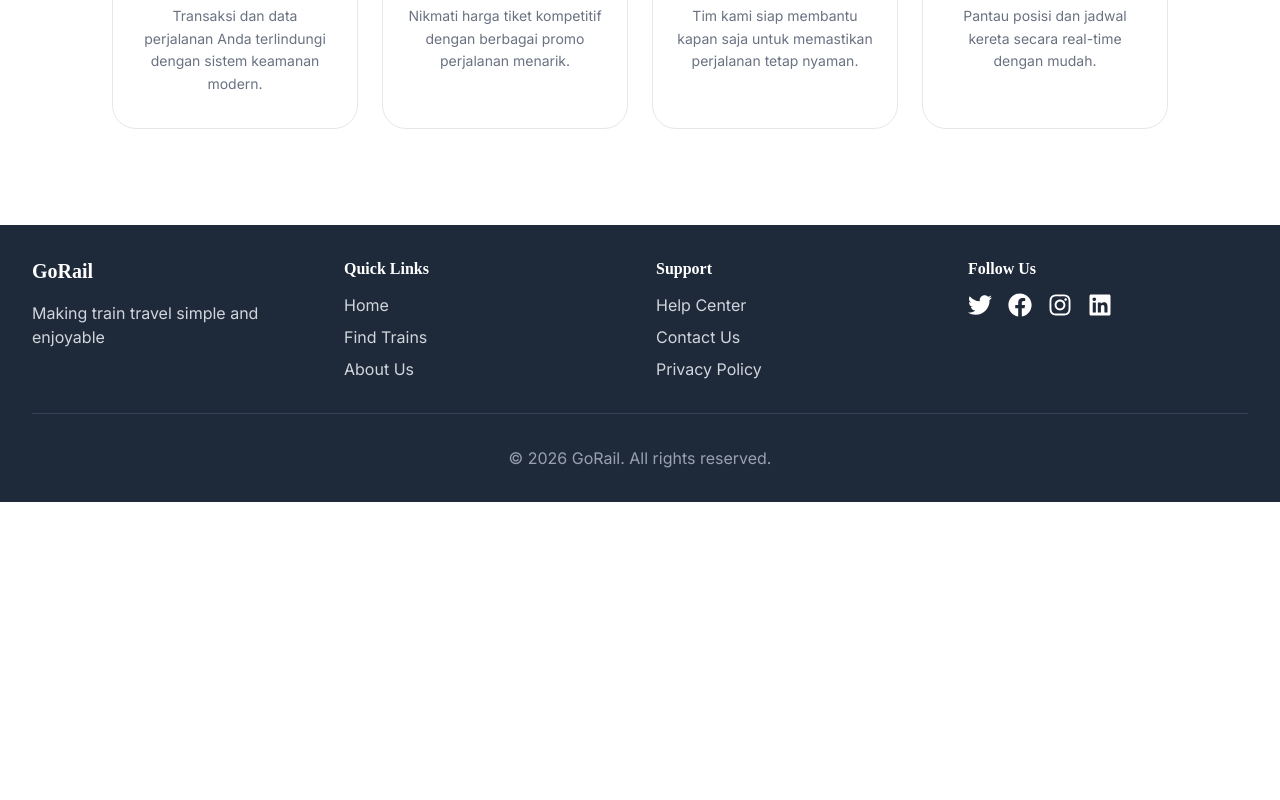
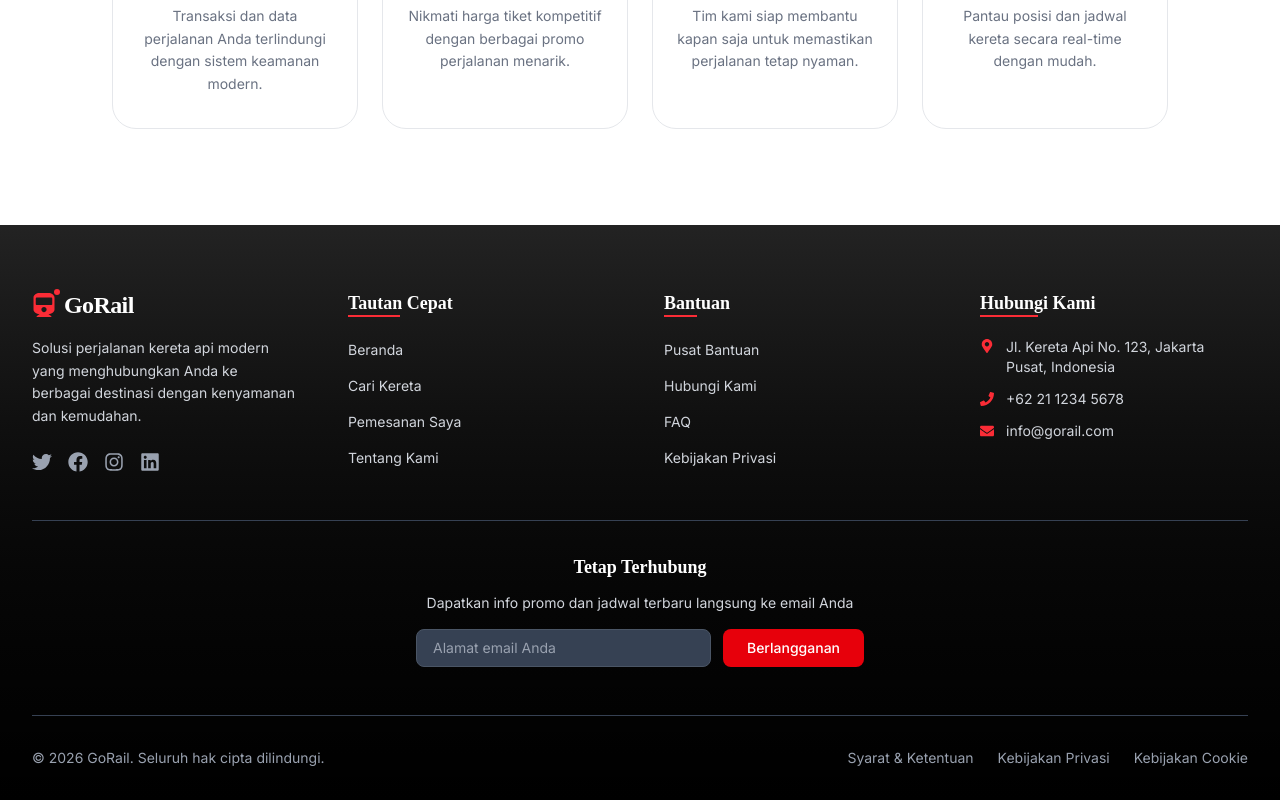
Before and after one commit to genta-bahana-nagari/gorail, a React (Vite) app: page / in a window 1280 px wide. Shown: the part 1308-2108 px from the top of the page. Before the commit the page ends 1810 px from the top, so only its background shows below. Built offline with nearby package versions, Linux system fonts and the light colour scheme.

Commit message:
feat: full feature of Footer, improve major styling

```diff
--- a/src/components/layout/Footer.jsx
+++ b/src/components/layout/Footer.jsx
@@ -1,70 +1,207 @@
-import { FaTwitter, FaFacebook, FaInstagram, FaLinkedin } from "react-icons/fa";
+import {
+  FaTwitter,
+  FaFacebook,
+  FaInstagram,
+  FaLinkedin,
+  FaTrain,
+  FaEnvelope,
+  FaPhone,
+  FaMapMarkerAlt,
+} from "react-icons/fa";
 
 const Footer = () => {
   const currentYear = new Date().getFullYear();
 
   return (
-    <footer className="bg-gray-800 text-white py-8">
+    <footer className="bg-linear-to-b from-neutral-900/95 to-black text-white pt-16 pb-8">
       <div className="max-w-7xl mx-auto px-4 sm:px-6 lg:px-8">
-        <div className="grid grid-cols-1 md:grid-cols-4 gap-8">
+        {/* Main Footer Content */}
+        <div className="grid grid-cols-1 md:grid-cols-2 lg:grid-cols-4 gap-10 lg:gap-12">
+          {/* Brand Section */}
+          <div className="space-y-4">
+            <div className="flex items-center gap-2">
+              <div className="relative">
+                <FaTrain className="text-red-500 text-2xl" />
+                <div className="absolute -top-1 -right-1 w-1.5 h-1.5 bg-red-500 rounded-full"></div>
+              </div>
+              <h3 className="text-2xl font-bold tracking-tight">GoRail</h3>
+            </div>
+            <p className="text-gray-300 text-sm leading-relaxed">
+              Solusi perjalanan kereta api modern yang menghubungkan Anda ke
+              berbagai destinasi dengan kenyamanan dan kemudahan.
+            </p>
+            <div className="flex space-x-4 pt-2">
+              <FaTwitter className="text-xl text-gray-400 hover:text-red-500 cursor-pointer transition-colors duration-300" />
+              <FaFacebook className="text-xl text-gray-400 hover:text-red-500 cursor-pointer transition-colors duration-300" />
+              <FaInstagram className="text-xl text-gray-400 hover:text-red-500 cursor-pointer transition-colors duration-300" />
+              <FaLinkedin className="text-xl text-gray-400 hover:text-red-500 cursor-pointer transition-colors duration-300" />
+            </div>
+          </div>
+
+          {/* Quick Links Section */}
           <div>
-            <h3 className="text-xl font-bold mb-4">GoRail</h3>
-            <p className="text-gray-300">
-              Making train travel simple and enjoyable
-            </p>
-          </div>
-          <div>
-            <h4 className="font-semibold mb-3">Quick Links</h4>
-            <ul className="space-y-2 text-gray-300">
+            <h4 className="text-lg font-semibold mb-5 relative inline-block">
+              Tautan Cepat
+              <span className="absolute bottom-0 left-0 w-1/2 h-0.5 bg-red-500 mt-1"></span>
+            </h4>
+            <ul className="space-y-3">
               <li>
-                <a href="/" className="hover:text-white">
-                  Home
+                <a
+                  href="/"
+                  className="text-gray-300 hover:text-red-500 transition-colors duration-300 text-sm"
+                >
+                  Beranda
                 </a>
               </li>
               <li>
-                <a href="/trains" className="hover:text-white">
-                  Find Trains
+                <a
+                  href="/trains"
+                  className="text-gray-300 hover:text-red-500 transition-colors duration-300 text-sm"
+                >
+                  Cari Kereta
                 </a>
               </li>
               <li>
-                <a href="/about" className="hover:text-white">
-                  About Us
+                <a
+                  href="/my-bookings"
+                  className="text-gray-300 hover:text-red-500 transition-colors duration-300 text-sm"
+                >
+                  Pemesanan Saya
+                </a>
+              </li>
+              <li>
+                <a
+                  href="/about"
+                  className="text-gray-300 hover:text-red-500 transition-colors duration-300 text-sm"
+                >
+                  Tentang Kami
                 </a>
               </li>
             </ul>
           </div>
+
+          {/* Support Section */}
           <div>
-            <h4 className="font-semibold mb-3">Support</h4>
-            <ul className="space-y-2 text-gray-300">
+            <h4 className="text-lg font-semibold mb-5 relative inline-block">
+              Bantuan
+              <span className="absolute bottom-0 left-0 w-1/2 h-0.5 bg-red-500 mt-1"></span>
+            </h4>
+            <ul className="space-y-3">
               <li>
-                <a href="/help" className="hover:text-white">
-                  Help Center
+                <a
+                  href="/help"
+                  className="text-gray-300 hover:text-red-500 transition-colors duration-300 text-sm"
+                >
+                  Pusat Bantuan
                 </a>
               </li>
               <li>
-                <a href="/contact" className="hover:text-white">
-                  Contact Us
+                <a
+                  href="/contact"
+                  className="text-gray-300 hover:text-red-500 transition-colors duration-300 text-sm"
+                >
+                  Hubungi Kami
                 </a>
               </li>
               <li>
-                <a href="/privacy" className="hover:text-white">
-                  Privacy Policy
+                <a
+                  href="/faq"
+                  className="text-gray-300 hover:text-red-500 transition-colors duration-300 text-sm"
+                >
+                  FAQ
+                </a>
+              </li>
+              <li>
+                <a
+                  href="/privacy"
+                  className="text-gray-300 hover:text-red-500 transition-colors duration-300 text-sm"
+                >
+                  Kebijakan Privasi
                 </a>
               </li>
             </ul>
           </div>
+
+          {/* Contact Info Section */}
           <div>
-            <h4 className="font-semibold mb-3">Follow Us</h4>
-            <div className="flex space-x-4">
-              <FaTwitter className="text-2xl hover:text-blue-400 cursor-pointer" />
-              <FaFacebook className="text-2xl hover:text-blue-600 cursor-pointer" />
-              <FaInstagram className="text-2xl hover:text-pink-600 cursor-pointer" />
-              <FaLinkedin className="text-2xl hover:text-blue-500 cursor-pointer" />
+            <h4 className="text-lg font-semibold mb-5 relative inline-block">
+              Hubungi Kami
+              <span className="absolute bottom-0 left-0 w-1/2 h-0.5 bg-red-500 mt-1"></span>
+            </h4>
+            <ul className="space-y-3">
+              <li className="flex items-start gap-3 text-gray-300 text-sm">
+                <FaMapMarkerAlt className="text-red-500 mt-0.5 shrink-0" />
+                <span>Jl. Kereta Api No. 123, Jakarta Pusat, Indonesia</span>
+              </li>
+              <li className="flex items-center gap-3 text-gray-300 text-sm">
+                <FaPhone className="text-red-500 shrink-0" />
+                <a
+                  href="tel:+622112345678"
+                  className="hover:text-red-500 transition-colors"
+                >
+                  +62 21 1234 5678
+                </a>
+              </li>
+              <li className="flex items-center gap-3 text-gray-300 text-sm">
+                <FaEnvelope className="text-red-500 shrink-0" />
+                <a
+                  href="mailto:info@gorail.com"
+                  className="hover:text-red-500 transition-colors"
+                >
+                  info@gorail.com
+                </a>
+              </li>
+            </ul>
+          </div>
+        </div>
+
+        {/* Newsletter Section */}
+        <div className="mt-12 pt-8 border-t border-gray-700">
+          <div className="max-w-2xl mx-auto text-center">
+            <h4 className="text-lg font-semibold mb-3">Tetap Terhubung</h4>
+            <p className="text-gray-300 text-sm mb-4">
+              Dapatkan info promo dan jadwal terbaru langsung ke email Anda
+            </p>
+            <div className="flex flex-col sm:flex-row gap-3 max-w-md mx-auto">
+              <input
+                type="email"
+                placeholder="Alamat email Anda"
+                className="flex-1 px-4 py-2 rounded-lg bg-gray-700 border border-gray-600 text-white placeholder-gray-400 focus:outline-none focus:border-red-500 transition-colors text-sm"
+              />
+              <button className="px-6 py-2 bg-red-600 hover:bg-red-700 rounded-lg transition-colors duration-300 font-medium text-sm">
+                Berlangganan
+              </button>
             </div>
           </div>
         </div>
-        <div className="border-t border-gray-700 mt-8 pt-8 text-center text-gray-400">
-          <p>&copy; {currentYear} GoRail. All rights reserved.</p>
+
+        {/* Bottom Bar */}
+        <div className="mt-12 pt-8 border-t border-gray-700">
+          <div className="flex flex-col md:flex-row justify-center md:justify-between items-center gap-4">
+            <p className="text-gray-400 text-sm">
+              &copy; {currentYear} GoRail. Seluruh hak cipta dilindungi.
+            </p>
+            <div className="flex gap-6 text-xs md:text-sm text-center md:text-start">
+              <a
+                href="/terms"
+                className="text-gray-400 hover:text-red-500 transition-colors"
+              >
+                Syarat & Ketentuan
+              </a>
+              <a
+                href="/privacy"
+                className="text-gray-400 hover:text-red-500 transition-colors"
+              >
+                Kebijakan Privasi
+              </a>
+              <a
+                href="/cookies"
+                className="text-gray-400 hover:text-red-500 transition-colors"
+              >
+                Kebijakan Cookie
+              </a>
+            </div>
+          </div>
         </div>
       </div>
     </footer>
```
